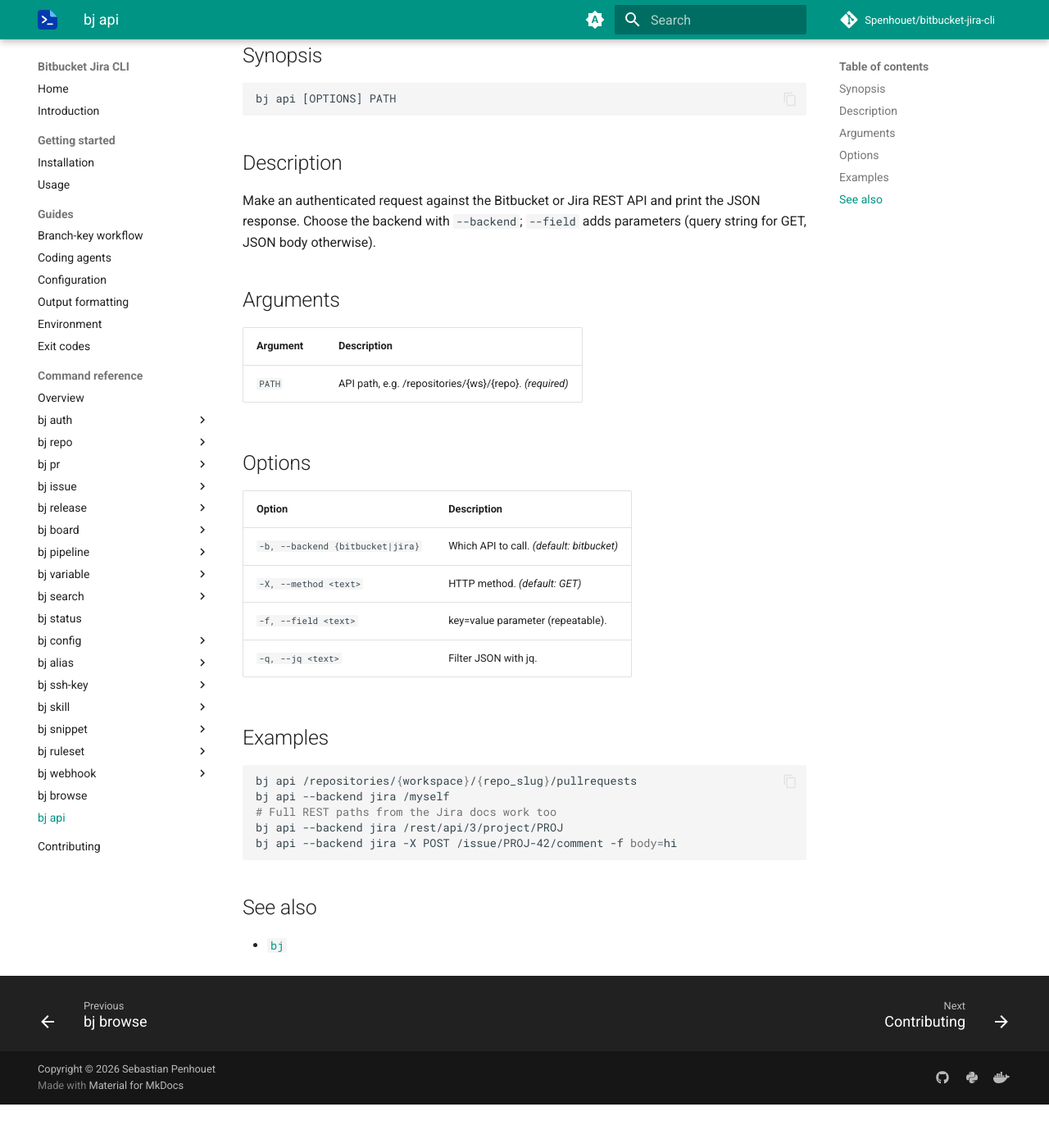
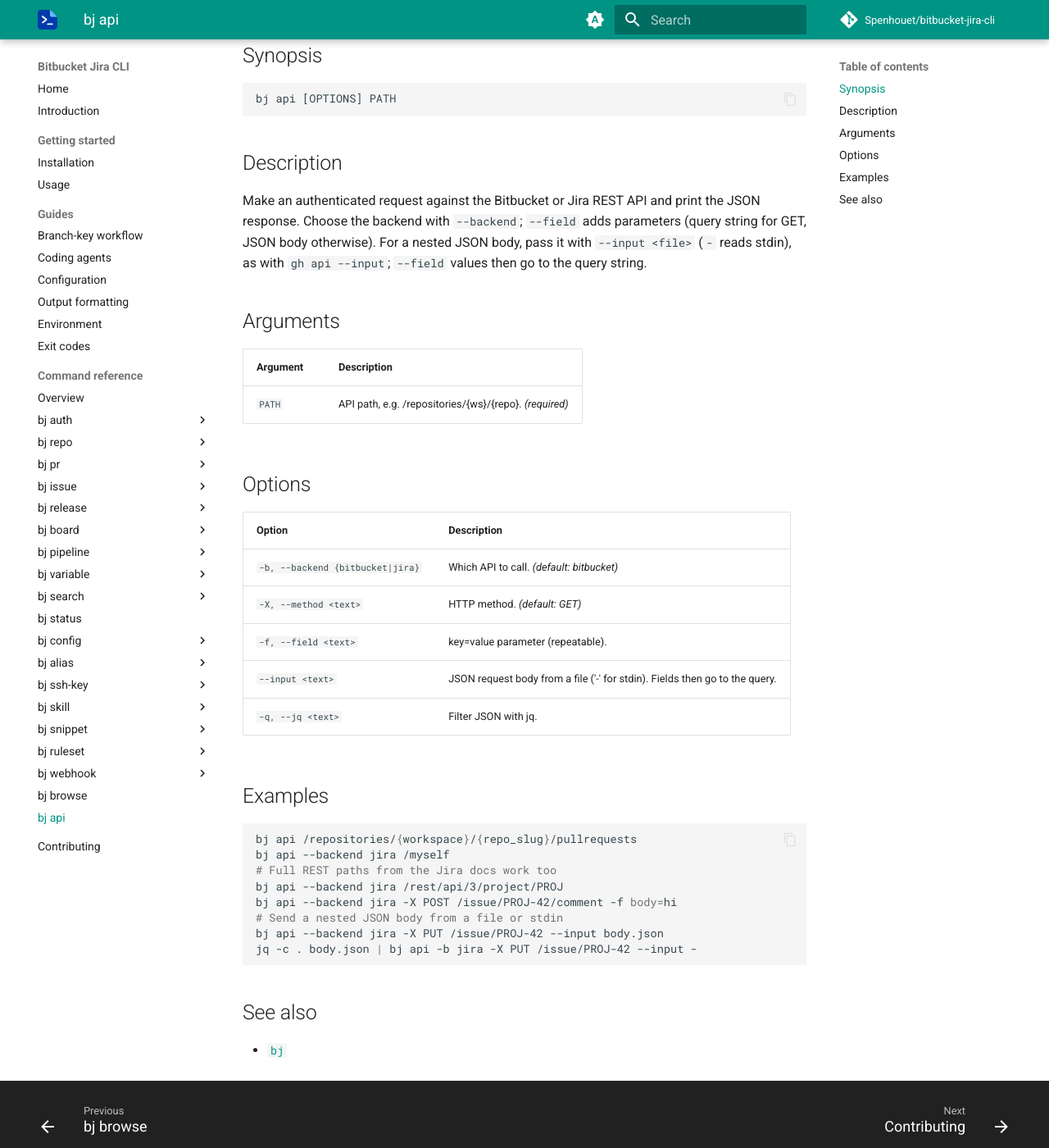
Before and after one commit to Spenhouet/bitbucket-jira-cli, an MkDocs documentation site: the page built from docs/reference/api.md, in a window 1280 px wide and 1400 px high, scrolled down 242 px. Shown: the whole window at 82% size. Built offline with MkDocs 1.6.1 and Material for MkDocs 9.7.7, drawn with Linux system fonts in a browser that asks for light colours; comment, search, counter and statistics services are not loaded; before the commit the page ends 1589 px from its top, so only the background shows below that.

Commit message:
docs(api): document --input

````diff
--- a/docs/reference/api.md
+++ b/docs/reference/api.md
@@ -14,7 +14,7 @@
 
 ## Description
 
-Make an authenticated request against the Bitbucket or Jira REST API and print the JSON response. Choose the backend with `--backend`; `--field` adds parameters (query string for GET, JSON body otherwise).
+Make an authenticated request against the Bitbucket or Jira REST API and print the JSON response. Choose the backend with `--backend`; `--field` adds parameters (query string for GET, JSON body otherwise). For a nested JSON body, pass it with `--input <file>` (`-` reads stdin), as with `gh api --input`; `--field` values then go to the query string.
 
 ## Arguments
 
@@ -29,6 +29,7 @@
 | `-b, --backend {bitbucket|jira}` | Which API to call. _(default: bitbucket)_ |
 | `-X, --method <text>` | HTTP method. _(default: GET)_ |
 | `-f, --field <text>` | key=value parameter (repeatable). |
+| `--input <text>` | JSON request body from a file ('-' for stdin). Fields then go to the query. |
 | `-q, --jq <text>` | Filter JSON with jq. |
 
 ## Examples
@@ -39,6 +40,9 @@
 # Full REST paths from the Jira docs work too
 bj api --backend jira /rest/api/3/project/PROJ
 bj api --backend jira -X POST /issue/PROJ-42/comment -f body=hi
+# Send a nested JSON body from a file or stdin
+bj api --backend jira -X PUT /issue/PROJ-42 --input body.json
+jq -c . body.json | bj api -b jira -X PUT /issue/PROJ-42 --input -
 ```
 
 ## See also
````
Also changed, not shown: skills/bitbucket-jira-cli/SKILL.md (+2 -0 lines), 1 other file.
